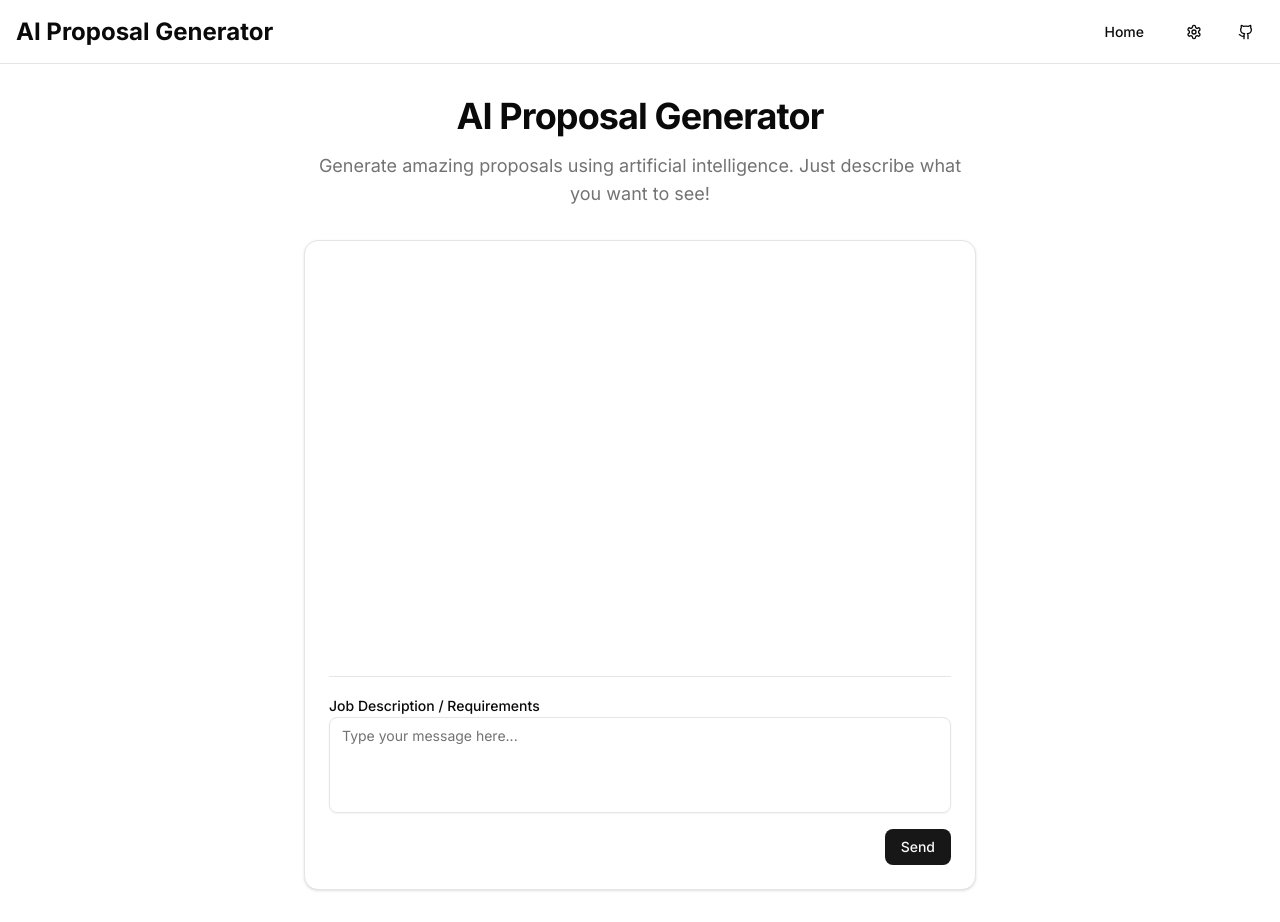
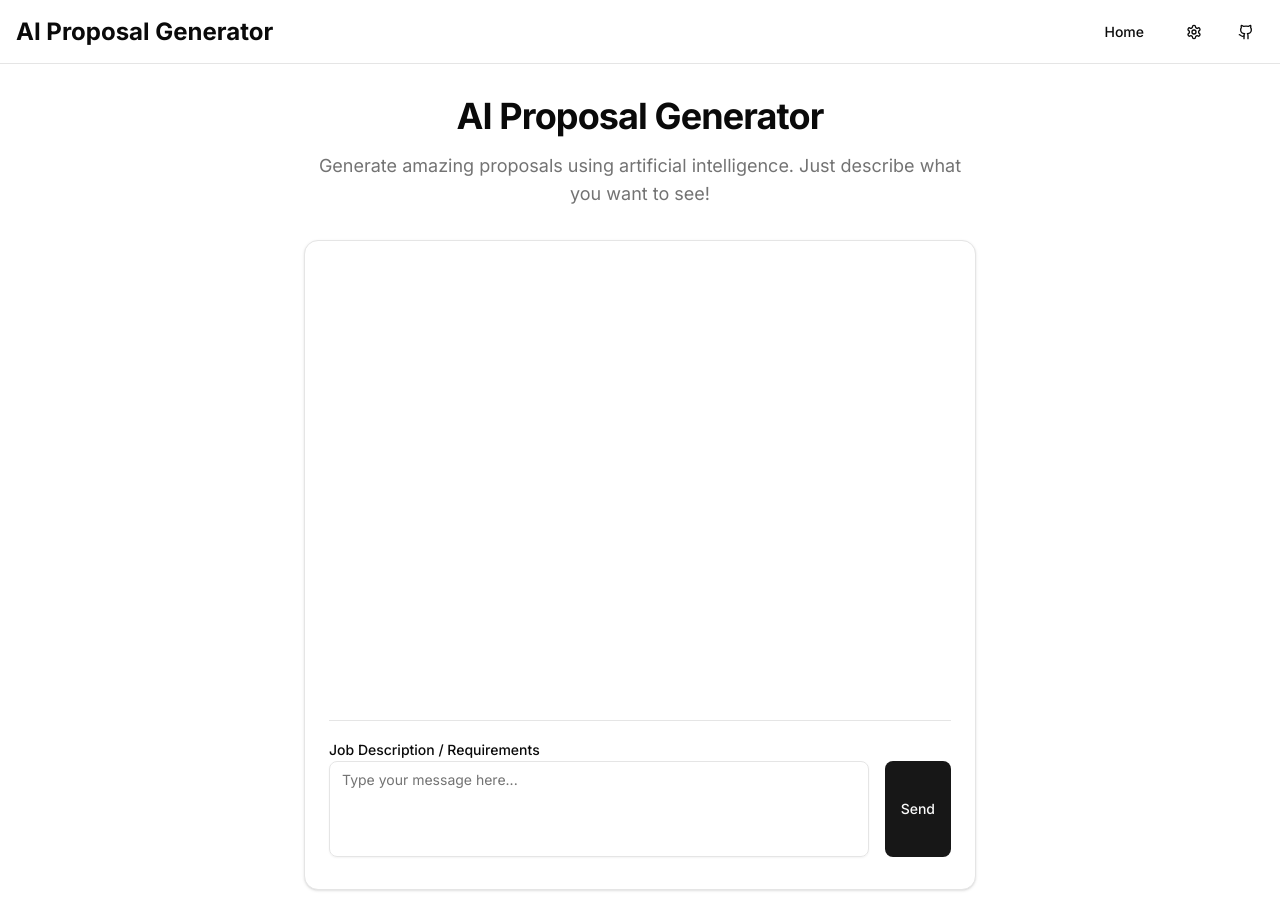
Before and after one commit to pauleangelanthony-crypto/ai-video-generator, a Next.js app: page / in a window 1280 px wide. Built offline with nearby package versions, Linux system fonts and the light colour scheme.

Commit message:
update some style

```diff
--- a/src/components/ProposalGeneratorForm.tsx
+++ b/src/components/ProposalGeneratorForm.tsx
@@ -133,21 +133,18 @@ export function ProposalGeneratorForm() {
         {/* Input Form */}
         <form
           onSubmit={form.handleSubmit(onSubmit)}
-          className="space-y-4 border-t pt-4"
+          className="flex-col gap-2 border-t pt-4"
         >
-          <div className="space-y-2">
-            <label className="text-sm font-medium">
-              Job Description / Requirements
-            </label>
+          <label className="text-sm font-medium">
+            Job Description / Requirements
+          </label>
+          <div className="flex gap-4 space-y-2">
             <Textarea
               {...form.register("prompt", { required: true })}
               placeholder="Type your message here..."
               className="h-24 resize-none"
             />
-          </div>
-
-          <div className="flex justify-end">
-            <Button type="submit" disabled={isGenerating}>
+            <Button type="submit" disabled={isGenerating} className="h-24">
               {isGenerating ? "Generating..." : "Send"}
             </Button>
           </div>
```
